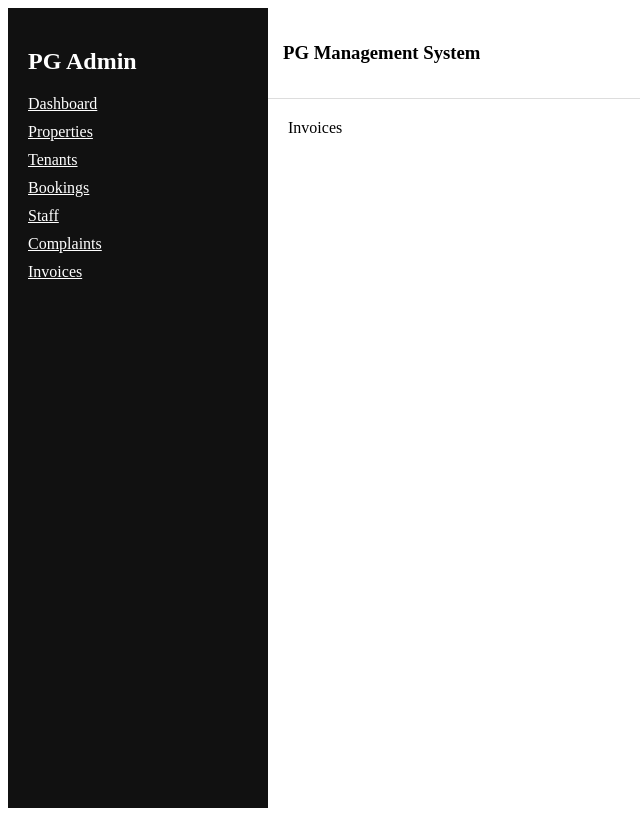
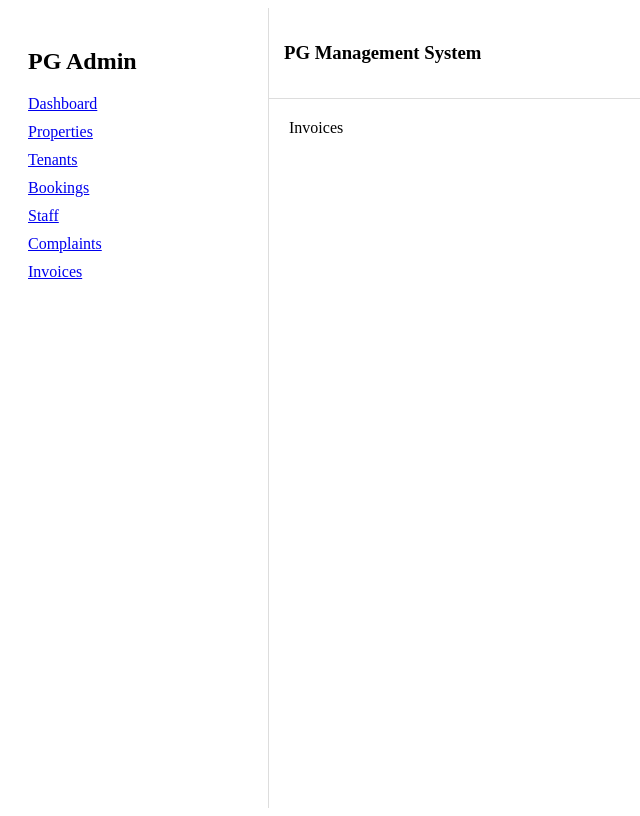
Before and after one commit to Dhanushpthampi/Pg-Management, a React (Vite) app in the folder client/: page /invoices in a window 1280 px wide. Shown: the whole page, without its empty margins (0-640 px from the left). Built offline with nearby package versions, Linux system fonts and the light colour scheme.

Commit message:
changed color of sidebar

```diff
--- a/client/src/components/Sidebar.jsx
+++ b/client/src/components/Sidebar.jsx
@@ -2,17 +2,16 @@ import { NavLink } from "react-router-dom";
 
 const Sidebar = () => {
   return (
-    <div style={{ width: "220px", background: "#111", color: "#fff", padding: "20px" }}>
+    <div style={{ width: "220px",borderRight: "1px solid #ddd", padding: "20px" }}>
       <h2>PG Admin</h2>
-
       <nav style={{ display: "flex", flexDirection: "column", gap: "10px" }}>
-        <NavLink to="/" style={{ color: "#fff" }}>Dashboard</NavLink>
-        <NavLink to="/properties" style={{ color: "#fff" }}>Properties</NavLink>
-        <NavLink to="/tenants" style={{ color: "#fff" }}>Tenants</NavLink>
-        <NavLink to="/bookings" style={{ color: "#fff" }}>Bookings</NavLink>
-        <NavLink to="/staff" style={{ color: "#fff" }}>Staff</NavLink>
-        <NavLink to="/complaints" style={{ color: "#fff" }}>Complaints</NavLink>
-        <NavLink to="/invoices" style={{ color: "#fff" }}>Invoices</NavLink>
+        <NavLink to="/"  >Dashboard</NavLink>
+        <NavLink to="/properties"  >Properties</NavLink>
+        <NavLink to="/tenants"  >Tenants</NavLink>
+        <NavLink to="/bookings" >Bookings</NavLink>
+        <NavLink to="/staff" >Staff</NavLink>
+        <NavLink to="/complaints" >Complaints</NavLink>
+        <NavLink to="/invoices" >Invoices</NavLink>
       </nav>
     </div>
   );
```
